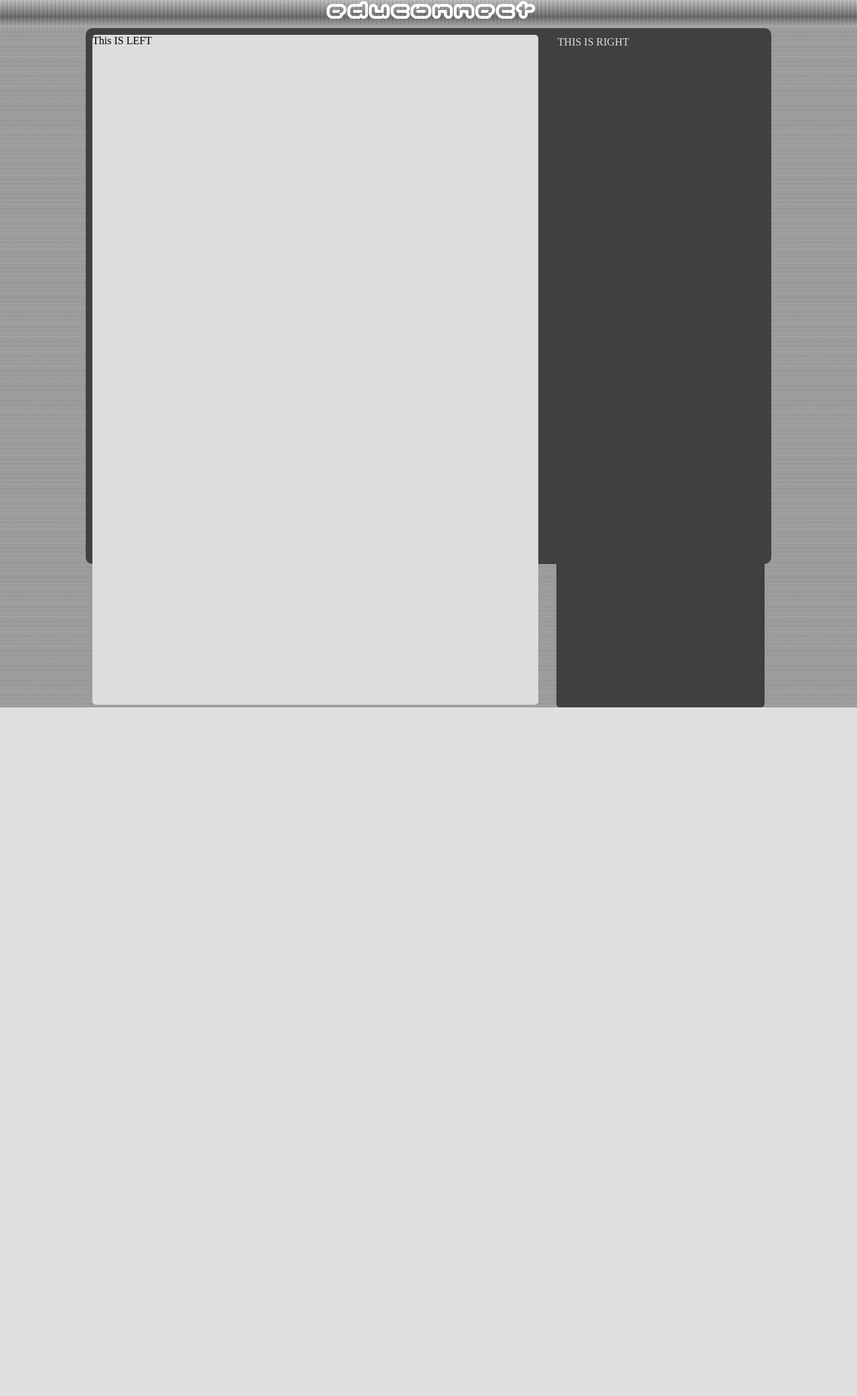
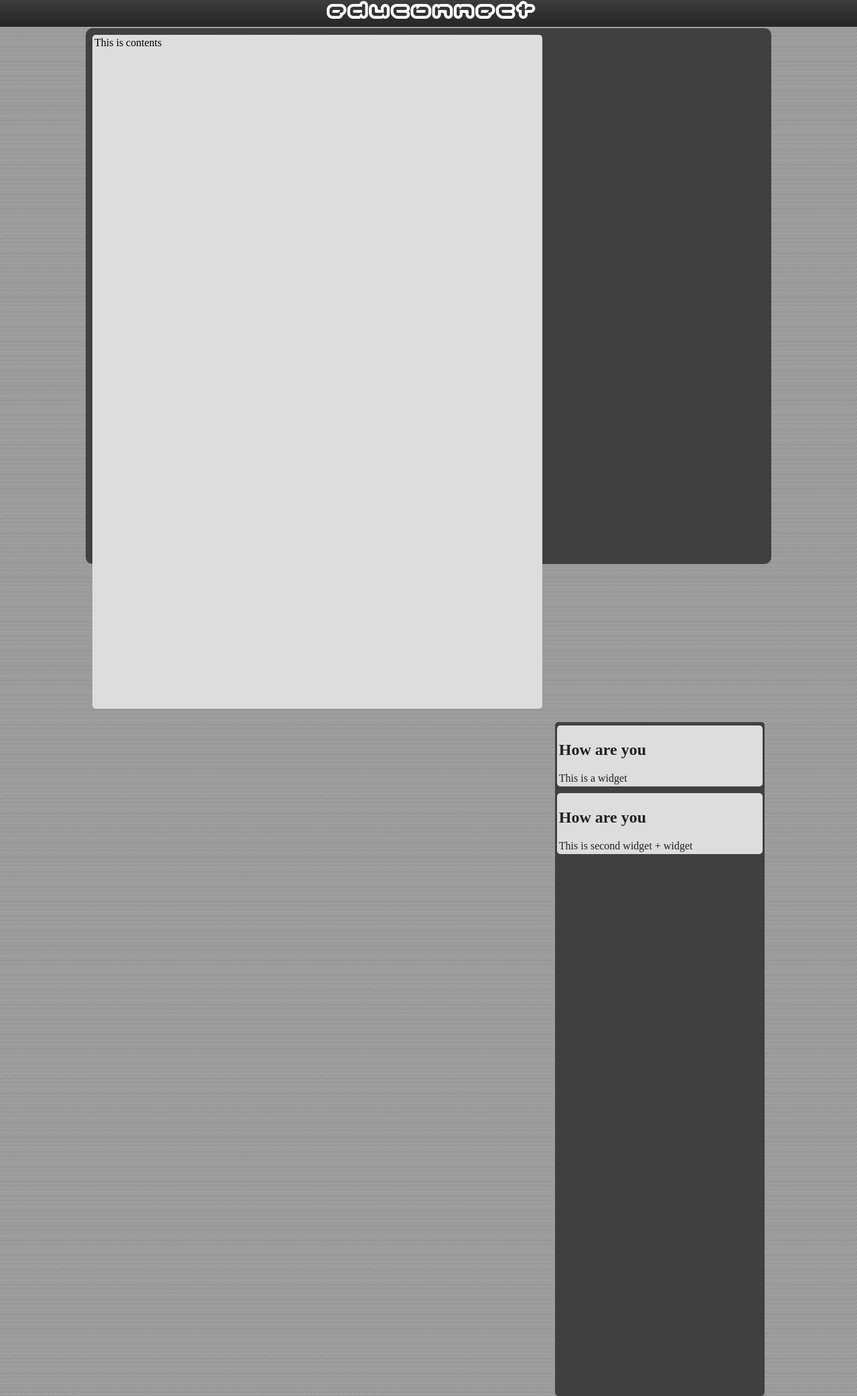
Before and after one commit to ksg91/eduConnect, a PHP site: page /eduConnect/ in a window 1280 px wide. Shown: the whole page at 67% size. Before the commit the page ends 1056 px from the top, so only its background shows below. Run offline with PHP 8.4, Linux system fonts and the light colour scheme.

Commit message:
Created Widget system

```diff
--- a/classes/layoutclasses.php
+++ b/classes/layoutclasses.php
@@ -34,11 +34,11 @@ class HtmlHeads
 }
 class LayoutStruct
 {
-  var $left,$right;
-  function __construct($left,$right)
+  var $content,$widget,$count;
+  function __construct($content)
   {
-    $this->left=$left;
-    $this->right=$right;
+    $this->content=$content;
+    $this->count=0;
   }
   function putFrame()
   {
@@ -50,12 +50,28 @@ class LayoutStruct
     echo "</div>";
     echo "<div id=\"content-area\">";
     echo "<div id=\"content-left\">";
-    echo $this->left;
+    echo $this->putContent();
     echo "</div>";
     echo "<div id=\"content-right\">";
-    echo $this->right;
+    echo $this->putWidgets();
     echo "</div>";
     echo "</div>";
   }
+  function addWidget($code)
+  {
+    $this->widget[$this->count]="<div class=\"widget\" id=\"wid-".($this->count)."\">";
+    $this->widget[$this->count].=$code;
+    $this->widget[$this->count].="</div>";
+    $this->count++;
+  }
+  function putWidgets()
+  {
+    for($i=0;$i<$this->count;$i++)
+      echo $this->widget[$i];
+  }
+  function putContent()
+  {
+    echo $this->content;
+  }
 }
 ?>
--- a/index.php
+++ b/index.php
@@ -2,6 +2,8 @@
 include ("classes/includes.php");
 $html=new HtmlHeads();
 $html->putHead();
-$layout=new LayoutStruct("This IS LEFT","THIS IS RIGHT");
+$layout=new LayoutStruct("This is contents");
+$layout->addWidget("<h2>How are you</h2>This is a widget");
+$layout->addWidget("<h2>How are you</h2>This is second widget + widget");
 $layout->putFrame();
 ?>
--- a/login.php
+++ b/login.php
@@ -17,7 +17,7 @@ echo "</td><td></td>";
 echo "</tr></table>";
 echo "</div>";
 echo "<table id=\"welcome\">";
-echo "<td widht=\"60%\" valign=\"top\" align=\"center\"><img src=\"".ABS_PATH."/resource/logo.jpg\" alt=\"logo\" /></td>";
+echo "<td widht=\"60%\" valign=\"top\" align=\"center\"><img src=\"".ABS_PATH."/resource/welcomelogo.png\" alt=\"logo\" /></td>";
 echo "<td width=\"40%\" valign=\"top\">";
 echo "<h2 style=\"color:#404004;\">Stay Connected with Study, Everywhere, Anytime!</h2>";
 echo "<ul>";
--- a/resource/main.css
+++ b/resource/main.css
@@ -128,12 +128,13 @@ li
   z-index:100;
   -webkit-border-radius: 5px;
   border-radius: 5px;
+  padding:3px;
 }
 #content-right
 {
   width: 30% ;
   color: #DDDDDD;
-  border: 2px solid #404040;
+  //border: 2px solid #404040;
   float: right;
   background-image: url("foot-bg.png");
   background-repeat: repeat-x repeat-y;
@@ -143,4 +144,18 @@ li
   z-index:100;
   -webkit-border-radius: 5px;
   border-radius: 5px;
+  padding:3px;
 }
+#content-right .widget
+{
+  margin:auto;
+  margin-top: 2px;
+  margin-bottom: 10px;
+  background-color: #DDDDDD;
+  color: #202020;
+  min-height: 50px;
+  z-index:101;
+  -webkit-border-radius: 5px;
+  border-radius: 5px;
+  padding:3px;
+}
```
Also changed, not shown: resource/head-bg.png, resource/logowelcome.jpg (added), resource/welcomelogo.png.
